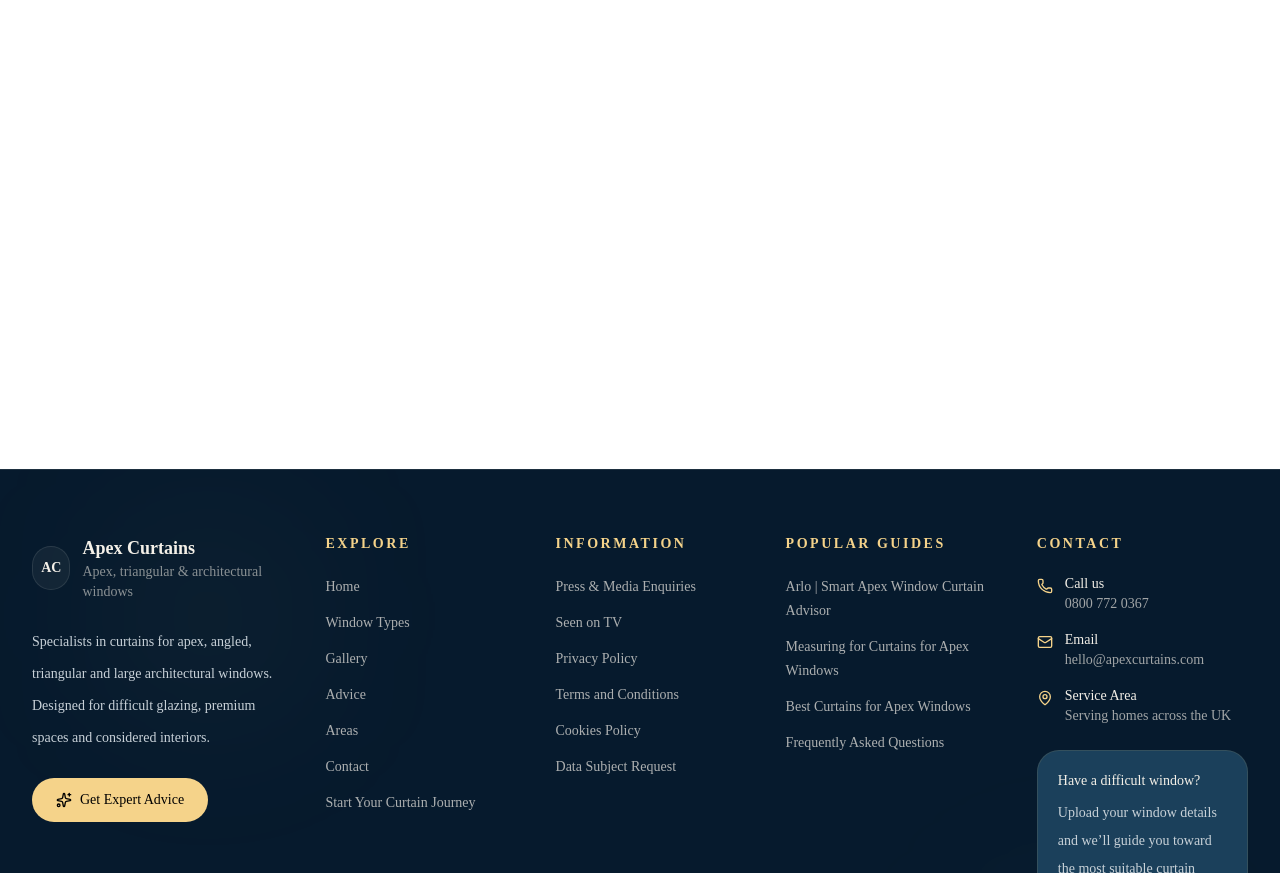
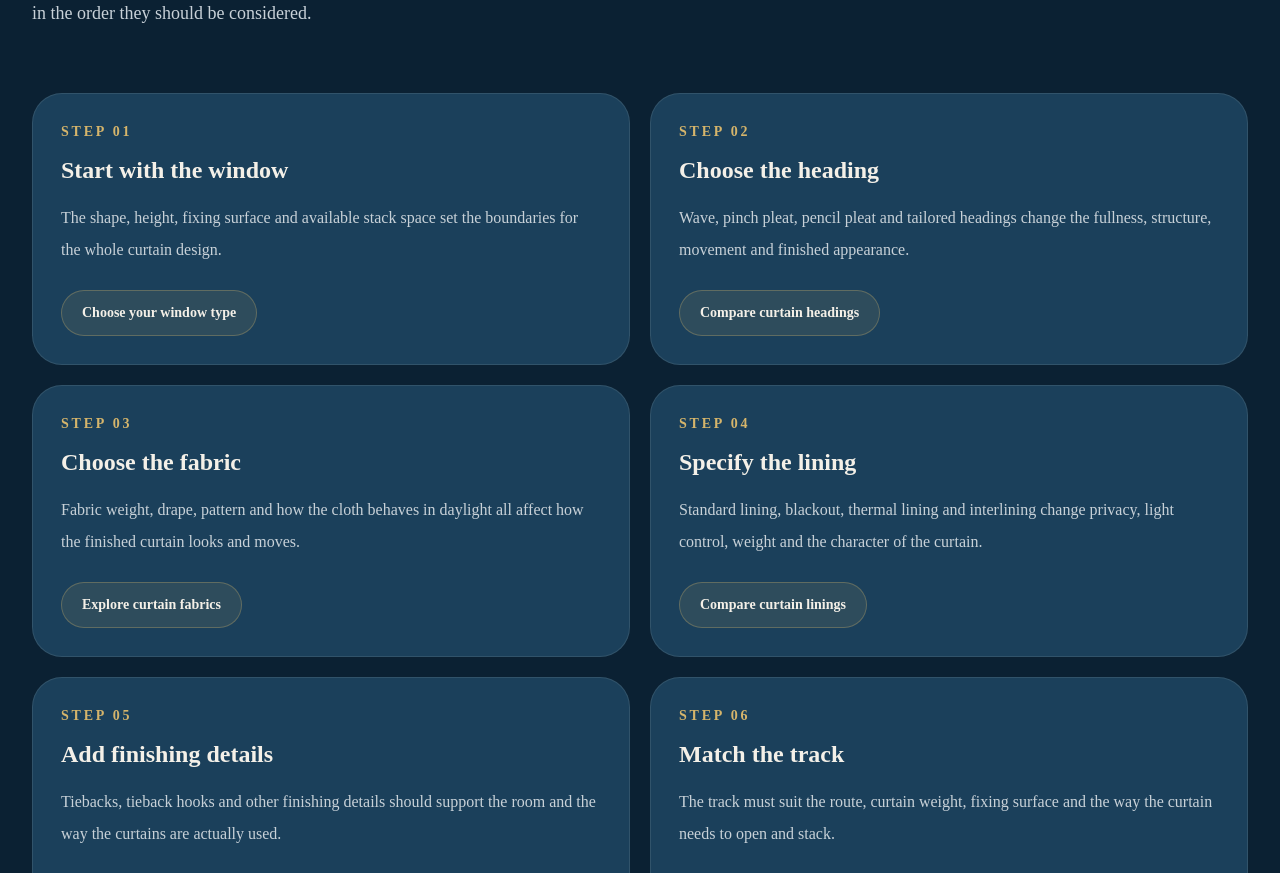
Before and after one commit to Nylon1/Apexcurtains, a Next.js app: page /curtain-design-guide in a window 1280 px wide. Before the commit this address had no page. Shown: the part 427-1300 px from the top of the page. Built offline with nearby package versions, Linux system fonts and the light colour scheme.

Commit message:
Add curtain specification journey hub

```diff
--- /dev/null
+++ b/app/curtain-design-guide/page.tsx
@@ -0,0 +1,143 @@
+import type { Metadata } from "next";
+import Link from "next/link";
+
+const SITE_URL = "https://www.apexcurtains.com";
+const canonicalUrl = `${SITE_URL}/curtain-design-guide`;
+
+export const metadata: Metadata = {
+  title: { absolute: "Curtain Design Guide | Specify Headings, Linings, Fabrics & Tracks | Apex Curtains" },
+  description:
+    "Plan a made-to-measure curtain specification from window type and heading through fabric, lining, accessories, track and installation.",
+  alternates: { canonical: canonicalUrl },
+  openGraph: {
+    title: "Curtain Design Guide | Apex Curtains",
+    description:
+      "A practical specification journey for made-to-measure curtains on apex, gable-end, triangular and other difficult windows.",
+    url: canonicalUrl,
+    siteName: "Apex Curtains",
+    type: "website",
+  },
+};
+
+const steps = [
+  {
+    number: "01",
+    title: "Start with the window",
+    text: "The shape, height, fixing surface and available stack space set the boundaries for the whole curtain design.",
+    href: "/window-types",
+    cta: "Choose your window type",
+  },
+  {
+    number: "02",
+    title: "Choose the heading",
+    text: "Wave, pinch pleat, pencil pleat and tailored headings change the fullness, structure, movement and finished appearance.",
+    href: "/curtain-headings",
+    cta: "Compare curtain headings",
+  },
+  {
+    number: "03",
+    title: "Choose the fabric",
+    text: "Fabric weight, drape, pattern and how the cloth behaves in daylight all affect how the finished curtain looks and moves.",
+    href: "/curtain-fabrics",
+    cta: "Explore curtain fabrics",
+  },
+  {
+    number: "04",
+    title: "Specify the lining",
+    text: "Standard lining, blackout, thermal lining and interlining change privacy, light control, weight and the character of the curtain.",
+    href: "/curtain-linings",
+    cta: "Compare curtain linings",
+  },
+  {
+    number: "05",
+    title: "Add finishing details",
+    text: "Tiebacks, tieback hooks and other finishing details should support the room and the way the curtains are actually used.",
+    href: "/curtain-accessories",
+    cta: "View curtain accessories",
+  },
+  {
+    number: "06",
+    title: "Match the track",
+    text: "The track must suit the route, curtain weight, fixing surface and the way the curtain needs to open and stack.",
+    href: "/curtain-tracks",
+    cta: "Explore curtain tracks",
+  },
+  {
+    number: "07",
+    title: "Plan installation",
+    text: "High, angled and double-height windows need fixing and access decisions made before manufacture, not after it.",
+    href: "/services/premium-installation",
+    cta: "See installation planning",
+  },
+  {
+    number: "08",
+    title: "Check real project evidence",
+    text: "Use completed projects to see how recorded window types, headings, linings and room requirements have been brought together.",
+    href: "/gallery",
+    cta: "View real projects",
+  },
+];
+
+export default function CurtainDesignGuidePage() {
+  const schema = {
+    "@context": "https://schema.org",
+    "@type": "WebPage",
+    "@id": `${canonicalUrl}#webpage`,
+    url: canonicalUrl,
+    name: "Curtain Design Guide",
+    isPartOf: { "@id": `${SITE_URL}/#website` },
+    about: { "@id": `${SITE_URL}/#organization` },
+  };
+
+  return (
+    <main className="min-h-screen bg-apex-navy-950 text-white">
+      <script
+        type="application/ld+json"
+        dangerouslySetInnerHTML={{ __html: JSON.stringify(schema) }}
+      />
+
+      <section className="mx-auto max-w-7xl px-4 pb-16 pt-32 sm:px-6 lg:px-8 lg:pt-40">
+        <p className="text-xs font-semibold uppercase tracking-[0.24em] text-[#d6b56b]">
+          Curtain specification journey
+        </p>
+        <h1 className="mt-4 max-w-5xl text-4xl font-semibold tracking-tight text-[#F4F0E8] sm:text-5xl lg:text-7xl">
+          Design the curtain as one complete system
+        </h1>
+        <p className="mt-6 max-w-3xl text-lg leading-8 text-[#C8D1D8]">
+          A successful made-to-measure curtain is not just a fabric choice. Window geometry, heading, fabric, lining, accessories, track, fixing and installation all affect one another. This guide connects those decisions in the order they should be considered.
+        </p>
+      </section>
+
+      <section className="mx-auto max-w-7xl px-4 pb-20 sm:px-6 lg:px-8">
+        <div className="grid gap-5 md:grid-cols-2">
+          {steps.map((step) => (
+            <article key={step.number} className="rounded-[30px] border border-white/10 bg-[#1B405B] p-7">
+              <p className="text-sm font-semibold tracking-[0.2em] text-[#d6b56b]">STEP {step.number}</p>
+              <h2 className="mt-3 text-2xl font-semibold text-[#F4F0E8]">{step.title}</h2>
+              <p className="mt-4 leading-8 text-[#C8D1D8]">{step.text}</p>
+              <Link
+                href={step.href}
+                className="mt-6 inline-flex rounded-full border border-[#d6b56b]/30 bg-[#d6b56b]/10 px-5 py-3 text-sm font-semibold text-[#F4F0E8] transition hover:bg-[#d6b56b]/15"
+              >
+                {step.cta}
+              </Link>
+            </article>
+          ))}
+        </div>
+      </section>
+
+      <section className="mx-auto max-w-7xl px-4 pb-24 sm:px-6 lg:px-8">
+        <div className="rounded-[34px] border border-[#d6b56b]/25 bg-[#d6b56b]/10 p-7 sm:p-10">
+          <h2 className="text-3xl font-semibold text-[#F4F0E8]">Ready to turn the specification into a project?</h2>
+          <p className="mt-4 max-w-3xl leading-8 text-[#C8D1D8]">
+            Send the window shape, approximate dimensions and a clear photo. We can then discuss the curtain route, heading, lining, track and installation requirements together rather than as isolated choices.
+          </p>
+          <div className="mt-7 flex flex-wrap gap-3">
+            <Link href="/start-designing" className="rounded-full bg-[#d6b56b] px-6 py-3 text-sm font-semibold text-apex-navy-950">Start your curtain journey</Link>
+            <Link href="/get-curtain-quote" className="rounded-full border border-white/15 px-6 py-3 text-sm font-semibold">Get a quote</Link>
+          </div>
+        </div>
+      </section>
+    </main>
+  );
+}
```
